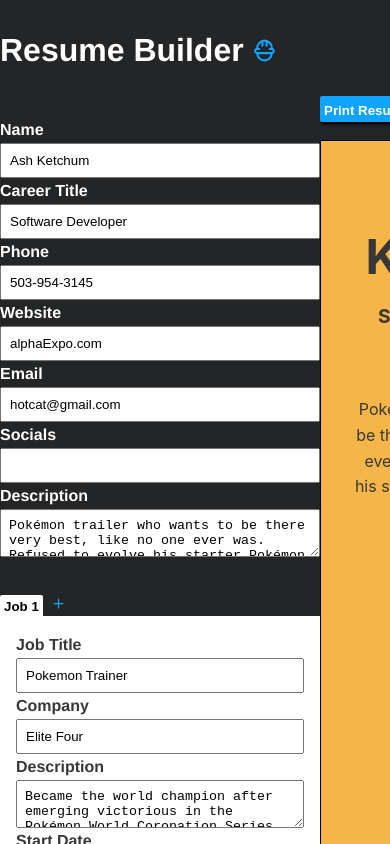
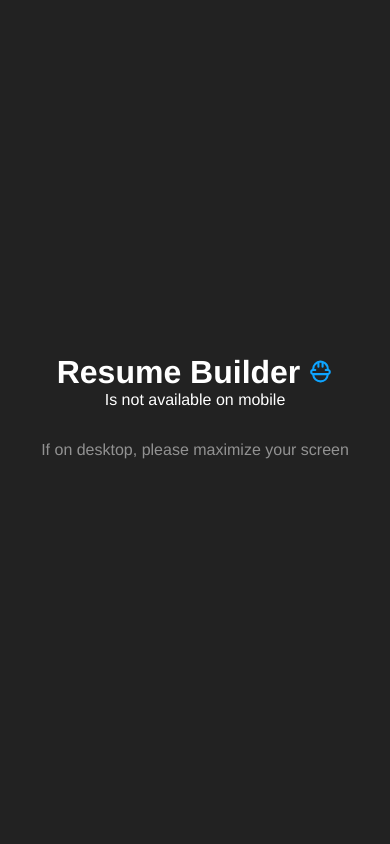
Before and after one commit to ChimentiMatt/Resume_Builder, a React (Create React App) app: page / in a window 390 px wide. Shown: the top 844 px of the page. Built offline with nearby package versions, Linux system fonts and the light colour scheme.

Commit message:
no mobile message added

```diff
--- a/src/components/Home.jsx
+++ b/src/components/Home.jsx
@@ -173,6 +173,14 @@ const Home = () => {
 
     return (
         <div id='home-page'>
+            {/* Following div only viewable on mobile */}
+            <div id='no-mobile'>
+                <h1 >Resume Builder
+                        <UilConstructor size="25" color="#0EA4FF" className='icon-btn m-l'/>
+                </h1>
+                <p>Is not available on mobile</p>
+                <p id='no-mobile-message'>If on desktop, please maximize your screen</p>
+            </div>
             <div>
                 <h1 id='program-title'>Resume Builder
                     <UilConstructor size="25" color="#0EA4FF" className='icon-btn m-l'/>
@@ -187,14 +195,12 @@ const Home = () => {
                             <input id='career-input' onChange={(event) => setCareerTitle(event.target.value)} ></input>
                         </>
                     }
-
                     {template === 2  &&
                         <>
                             <label name='phone'>Phone</label>
                             <input id='phone-input' onChange={(event) => setPhone(event.target.value)} ></input>
                         </>
                     }
-
                     <label name='website'>Website</label>
                     <input id='website-input' onChange={(event) => setWebsite(event.target.value)}></input>
 
--- a/src/styles/index.css
+++ b/src/styles/index.css
@@ -54,3 +54,40 @@ textarea {
   background: #555;
   cursor: pointer;
 }
+
+
+#no-mobile{
+  display: none;
+  flex-direction: column;
+  justify-content: center;
+  align-items: center;
+  text-align: center;
+}
+
+#no-mobile h1{
+  color: white;
+}
+
+#no-mobile p{
+  color: white;
+  margin-bottom: 2rem;
+}
+
+#no-mobile-message{
+  opacity: .5;
+}
+
+
+@media only screen and (max-width: 1450px) {
+  #no-mobile{
+    display: flex;
+    position: fixed;
+    top: 0;
+    left: 0;
+    height: 100vh;
+    width: 100vw;
+    background-color: #222;
+    z-index: 999;
+    /* overflow: hidden */
+  }
+}
```
